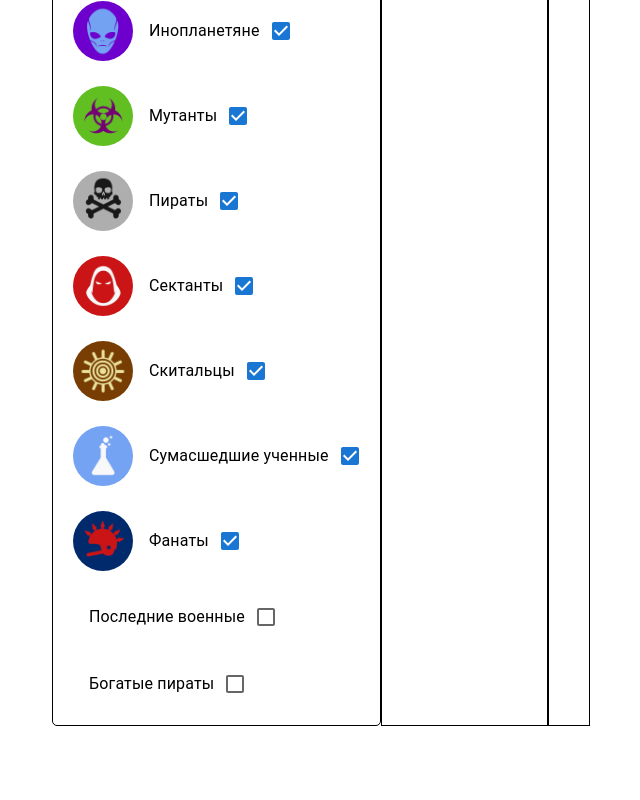
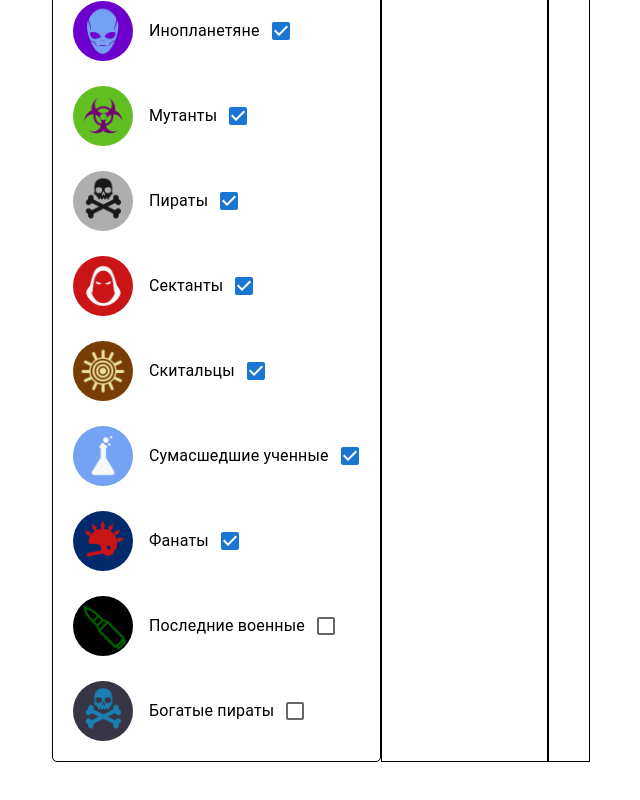
Before and after one commit to Vademzip/026-red-death-drafter, a React (Vite) app: page / in a window 1280 px wide. Shown: the part 424-1224 px from the top of the page, without its empty margins (48-688 px from the left). Built offline with nearby package versions, Linux system fonts and the light colour scheme.

Commit message:
1.02
- Адаптация под мобильные устройства
- Добавлены иконки двух новых фракций

```diff
--- a/src/components/Drafter/Drafter.jsx
+++ b/src/components/Drafter/Drafter.jsx
@@ -10,6 +10,8 @@ import AlieMutantsns from "/public/Mutants.webp"
 import Pirates from "/public/Pirates.webp"
 import Wanderers from "/public/Wanderers.webp"
 import Zombies from "/public/Zombies.webp"
+import RichPirates from "/public/richpirate.png"
+import LastMilitary from "/public/Last_military.png"
 import styled from "@emotion/styled";
 
 const CheckBoxContainer = styled.div`
@@ -28,10 +30,12 @@ const Drafter = () => {
         const [error, setError] = useState('')
         const [warning, setWarning] = useState('')
         const [isDraftComplete, setIsDraftComplete] = useState(false)
-         useEffect(() => {
-             if (isDraftComplete)
-                 copyToClipboard(finalDraft)
-         }, [isDraftComplete])
+        useEffect(() => {
+            console.log('я в эффекте')
+            console.log(isDraftComplete)
+            if (isDraftComplete)
+                copyToClipboard(finalDraft)
+        }, [finalDraft, isDraftComplete])
         const handleDrafting = () => {
             setFinalDraft([])
             setIsDraftComplete(false)
@@ -116,8 +120,8 @@ const Drafter = () => {
             'Скитальцы': true,
             'Сумасшедшие ученные': true,
             'Фанаты': true,
-            "Последние военные" : false,
-            "Богатые пираты" : false
+            "Последние военные": false,
+            "Богатые пираты": false
         });
 
         const handleCheckboxChange = (event) => {
@@ -136,6 +140,11 @@ const Drafter = () => {
                 <Box sx={{
                     display: 'flex',
                     marginBottom: '100px',
+                    '@media (max-width: 730px)': {
+                        flexDirection: 'column',
+                        padding: '0 10%',
+                        margin: '0 auto',
+                    }
                 }}>
                     <FormGroup sx={{
                         marginLeft: '100px',
@@ -145,7 +154,10 @@ const Drafter = () => {
                         border: '1px solid black',
                         borderRadius: '5px',
                         rowGap: '25px',
-                        padding: '20px'
+                        padding: '20px',
+                        '@media (max-width: 730px)': {
+                            marginLeft: '0',
+                        }
                     }}>
                         <Typography sx={{
                             textAlign: 'center'
@@ -270,6 +282,7 @@ const Drafter = () => {
                             />
                         </CheckBoxContainer>
                         <CheckBoxContainer>
+                            <img src={LastMilitary}/>
                             <FormControlLabel
                                 control={<Checkbox/>}
                                 label="Последние военные"
@@ -281,6 +294,7 @@ const Drafter = () => {
                             />
                         </CheckBoxContainer>
                         <CheckBoxContainer>
+                            <img src={RichPirates}/>
                             <FormControlLabel
                                 control={<Checkbox/>}
                                 label="Богатые пираты"
@@ -339,9 +353,10 @@ const Drafter = () => {
                     }}>
                         {warning && <Typography sx={{color: 'orange'}}>{warning}</Typography>}
                         {error && <Typography sx={{color: 'red'}}>{error}</Typography>}
-                        {finalDraft && finalDraft.map((player, index) => (
+                        {finalDraft.length > 0 && finalDraft.map((player, index) => (
                             <Typography key={index}>Игрок {index + 1}: {player.join(' / ')}</Typography>
                         ))}
+                        {finalDraft.length > 0 && <Typography>Текст скопирован в буфер обмена</Typography>}
                     </Box>
                 </Box>
 
```
Also changed, not shown: public/Last_military.png (added), public/richpirate.png (added).
